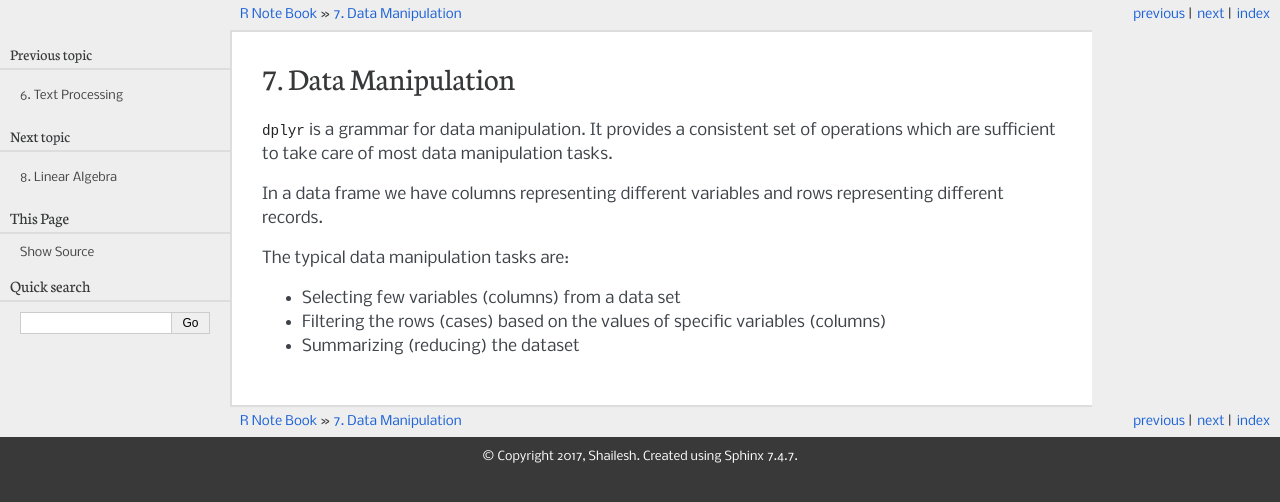
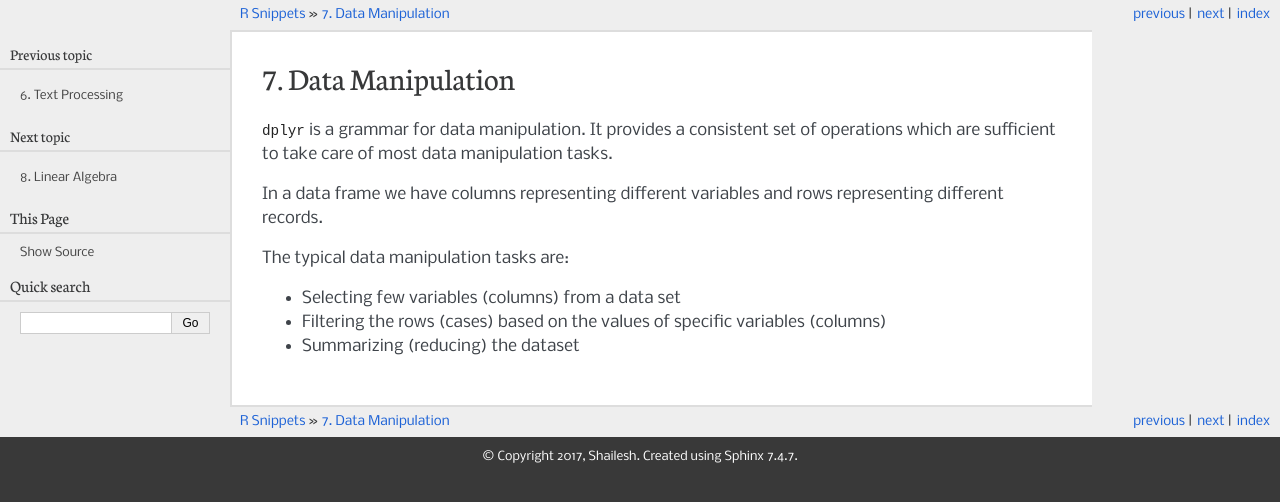
Before and after one commit to shailesh1729/r-snippets, a Sphinx documentation site: the page built from docs/data.rst, in a window 1280 px wide. Shown: the top 502 px of the page. Built offline with Sphinx 7.4.7, drawn with Linux system fonts in a browser that asks for light colours; pages that are not in the unit, such as notebooks, are missing from menus.

Commit message:
Correction in html title

```diff
--- a/docs/conf.py
+++ b/docs/conf.py
@@ -127,7 +127,7 @@ html_theme = 'pyramid'
 
 # The name for this set of Sphinx documents.  If None, it defaults to
 # "<project> v<release> documentation".
-html_title = "R Note Book"
+html_title = "R Snippets"
 
 # A shorter title for the navigation bar.  Default is the same as html_title.
 #html_short_title = None
```
